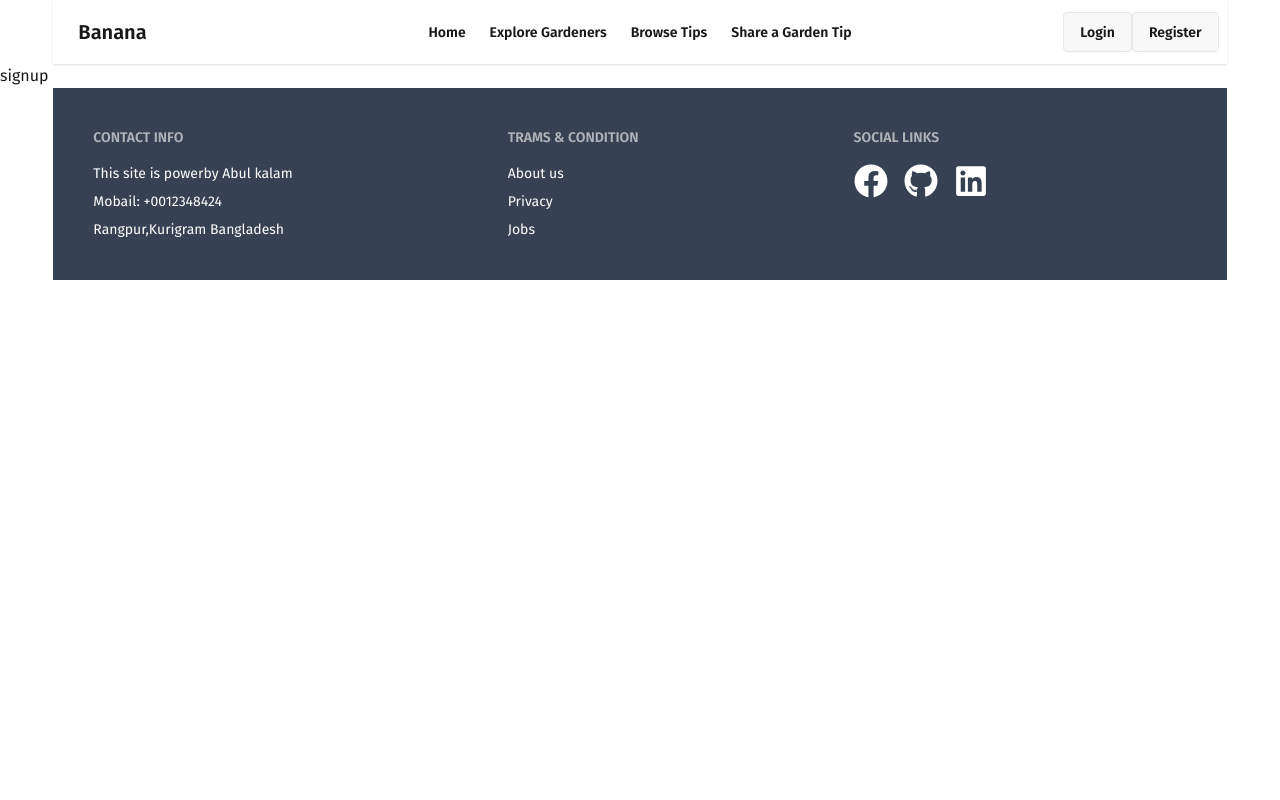
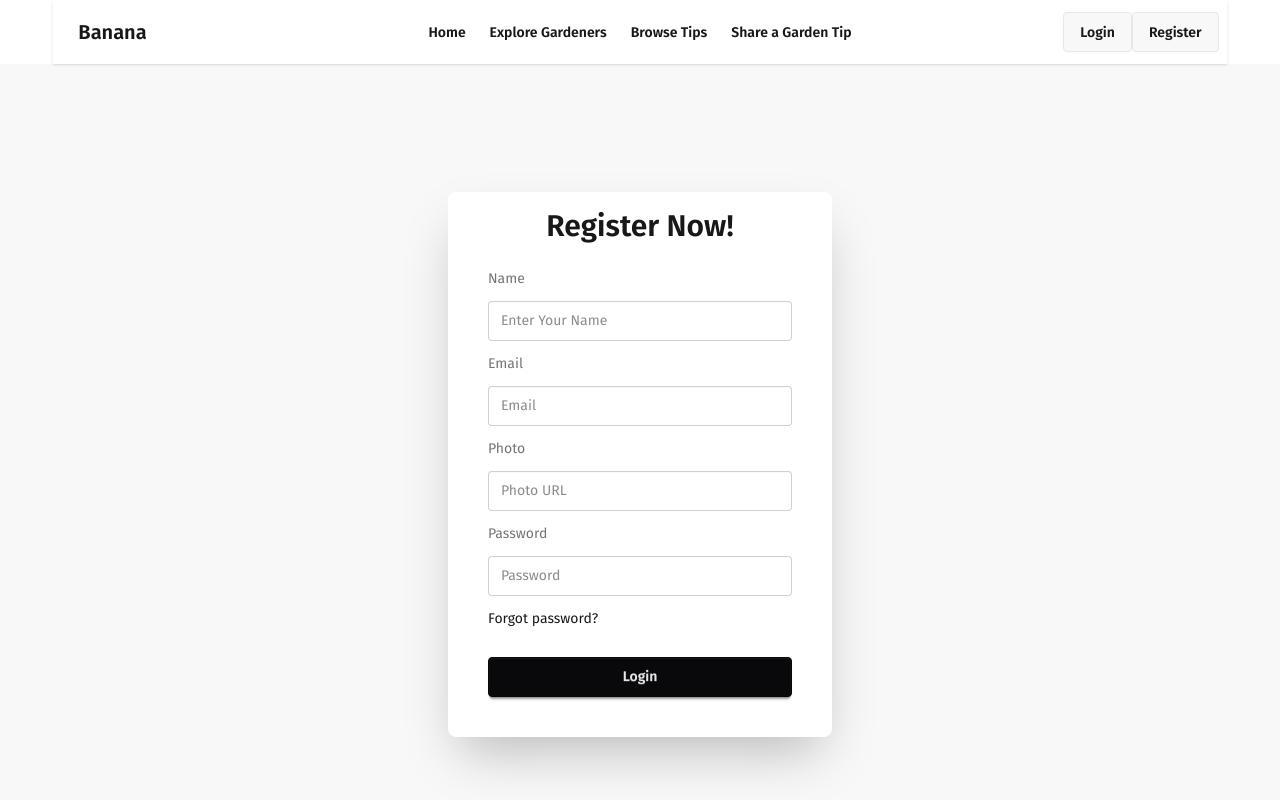
Before and after one commit to Abul-kalam800/Banana-client-site, a React (Vite) app: page /register in a window 1280 px wide. Shown: the top 800 px of the page. Built offline with nearby package versions, Linux system fonts and the light colour scheme.

Commit message:
added firebase config data hide

```diff
--- a/package.json
+++ b/package.json
@@ -11,6 +11,8 @@
   },
   "dependencies": {
     "@tailwindcss/vite": "^4.1.7",
+    "dotenv": "^16.5.0",
+    "firebase": "^11.8.0",
     "react": "^19.1.0",
     "react-dom": "^19.1.0",
     "react-icons": "^5.5.0",
--- /dev/null
+++ b/src/Firebase/firebaseConfig.js
@@ -0,0 +1,18 @@
+ // Import the functions you need from the SDKs you need
+import { initializeApp } from "firebase/app";
+import { getAuth } from "firebase/auth";
+
+// Your web app's Firebase configuration
+const firebaseConfig = {
+  apiKey:process.env.VITE_apiKey,
+  authDomain:process.env.VITE_authDomain,
+  projectId:process.env.VITE_projectId,
+  storageBucket:process.env.VITE_storageBucket,
+  messagingSenderId:process.env.VITE_messagingSenderId,
+  appId:process.env.VITE_appId,
+};
+
+// Initialize Firebase
+ export const app = initializeApp(firebaseConfig);
+// Initialize Firebase Authentication and get a reference to the service
+export const auth = getAuth(app);
--- a/src/componets/Banner.jsx
+++ b/src/componets/Banner.jsx
@@ -1,23 +1,24 @@
 import React from "react";
 import { Swiper, SwiperSlide } from "swiper/react";
 import "swiper/css";
-import { Navigation, Pagination, Autoplay } from "swiper/modules";
+import {Navigation , Pagination, Autoplay } from "swiper/modules";
 import "swiper/css/pagination";
 import "swiper/css/autoplay";
+import "swiper/css/navigation";
 
 const Banner = () => {
   return (
     <div className="py-5">
       <Swiper
         spaceBetween={50}
-        modules={[Pagination, Autoplay]}
+        modules={[Pagination, Autoplay,Navigation]}
         slidesPerView={1}
         pagination={{ clickable: true }}
         onSlideChange={() => console.log("slide change")}
-        onSwiper={(swiper) => console.log(swiper)}
-        loop={true}
+        // onSwiper={(swiper) => console.log(swiper)}
         autoplay={{ delay: 3000 }}
         navigation
+        loop={true}
       >
         <SwiperSlide>
           <div className="w-screen h-screen flex justify-center relative">
--- a/src/componets/Navbar.jsx
+++ b/src/componets/Navbar.jsx
@@ -1,5 +1,6 @@
-import React from "react";
+import React, { use, useContext } from "react";
 import { Link, NavLink } from "react-router";
+import { AuthContex } from "../provider/AuthContex";
 
 const Navbar = () => {
   const links = (
@@ -19,6 +20,9 @@ const Navbar = () => {
 
     </>
   );
+
+  const {email}= useContext(AuthContex)
+  console.log(email)
   return (
     <div>
       <div className="navbar bg-base-100 shadow-sm">
--- a/src/pages/Register.jsx
+++ b/src/pages/Register.jsx
@@ -1,9 +1,85 @@
- import React from 'react';
+import React, { use } from "react";
+import { AuthContex } from "../provider/AuthContex";
 
 const Register = () => {
+  const { creatUser } = use(AuthContex);
+  const handleRegister = (e) => {
+    e.preventDefault();
+    const form = e.target;
+    const formData = new FormData(form);
+
+    const { email, password, ...userprofile } = Object.fromEntries(
+      formData.entries()
+    );
+    // const email = formData.get('email')
+    // const password = formData.get('password')
+    // console.log(email,password)
+    console.log(email, userprofile);
+
+    creatUser(email, password)
+      .then((result) => {
+        console.log(result.user);
+        fetch("http://localhost:3000/user", {
+          method:'POST',
+          headers: {
+            "content-type": "application/json",
+          },
+          body: JSON.stringify(userprofile),
+        })
+          .then((res) => res.json())
+          .then((data) => {
+            console.log("after save data db", data);
+          });
+      })
+      .catch((error) => {
+        console.log(error.message);
+      });
+  };
   return (
+    <div className="hero bg-base-200 min-h-screen">
+      <div className="card bg-base-100 w-full max-w-sm shrink-0 shadow-2xl p-4">
+        <h1 className="text-3xl font-semibold text-center">Register Now!</h1>
+        <div className="card-body">
+          <form
+            onSubmit={handleRegister}
+            className="form grid grid-cols-1 space-y-3"
+          >
+            <label className="label">Name</label>
+            <input
+              type="text"
+              name="name"
+              className="input"
+              placeholder="Enter Your Name"
+            />
+            <label className="label">Email</label>
+            <input
+              type="email"
+              name="email"
+              className="input"
+              placeholder="Email"
+            />
+            <label className="label">Photo</label>
+            <input
+              type="text"
+              name="photo"
+              className="input"
+              placeholder="Photo URL"
+            />
+
+            <label className="label">Password</label>
+            <input
+              type="password"
+              name="password"
+              className="input"
+              placeholder="Password"
+            />
             <div>
-            <h1>signup</h1>
+              <a className="link link-hover">Forgot password?</a>
+            </div>
+            <button className="btn btn-neutral mt-4 w-full">Login</button>
+          </form>
+        </div>
+      </div>
     </div>
   );
 };
--- /dev/null
+++ b/src/provider/AuthContex.jsx
@@ -0,0 +1,3 @@
+import { createContext } from "react";
+
+export const AuthContex = createContext(null)
--- /dev/null
+++ b/src/provider/AuthProvider.jsx
@@ -0,0 +1,22 @@
+ import React from 'react';
+import { AuthContex } from './AuthContex';
+import { createUserWithEmailAndPassword } from 'firebase/auth';
+import { auth } from '../Firebase/firebaseConfig';
+
+ const AuthProvider = ({children}) => {
+    const  creatUser = (email,password)=>{
+        return createUserWithEmailAndPassword(auth,email,password)
+    }
+  const userInfo = {
+    creatUser
+  }
+    return (
+
+            <AuthContex value={userInfo}>
+                {children}
+            </AuthContex>
+
+    );
+ };
+
+ export default AuthProvider;
```
Also changed, not shown: src/main.jsx (+12 -11 lines), 2 other files (tests, documents, lock files or other folders). Lines whose indentation alone changed are shown as unchanged.
